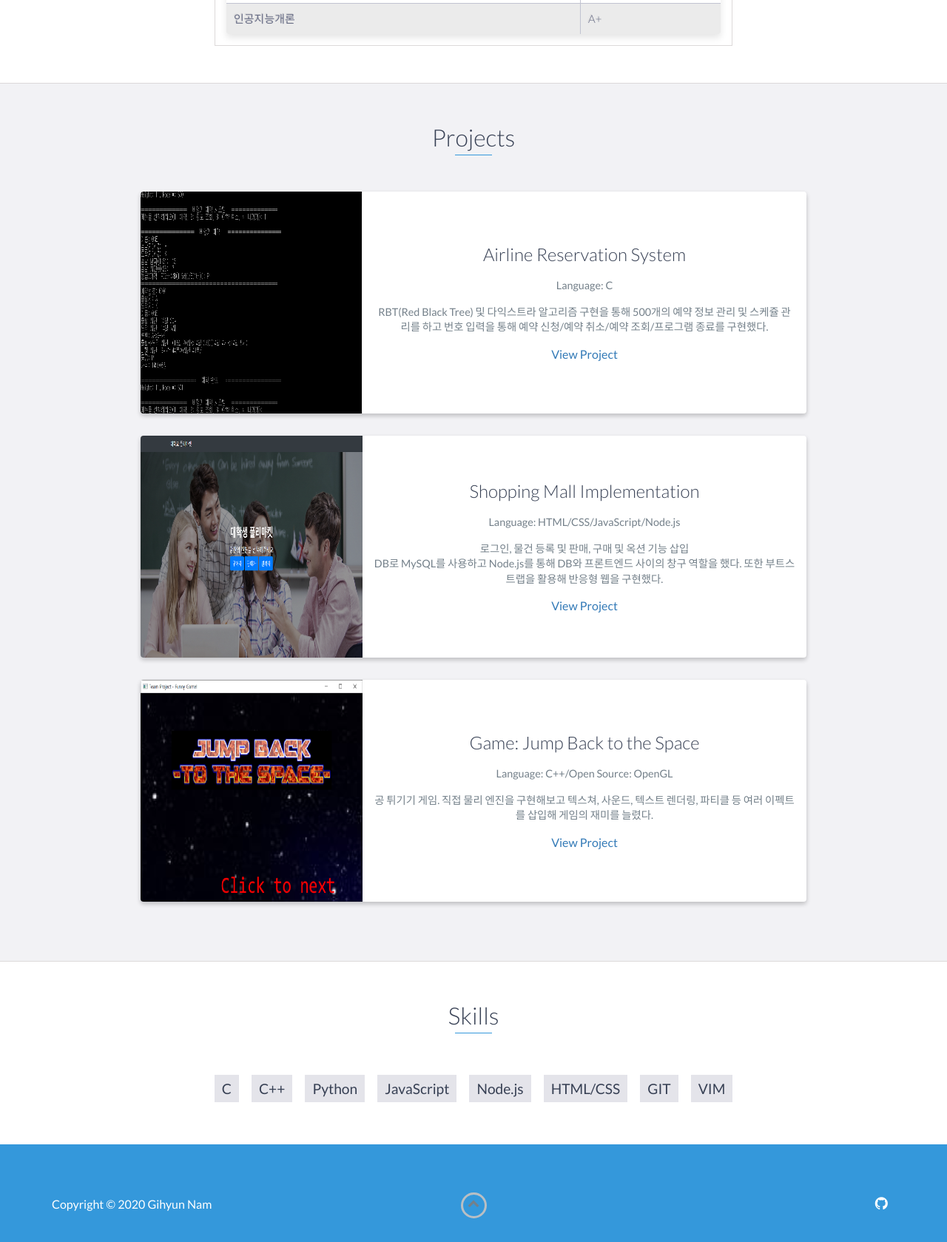
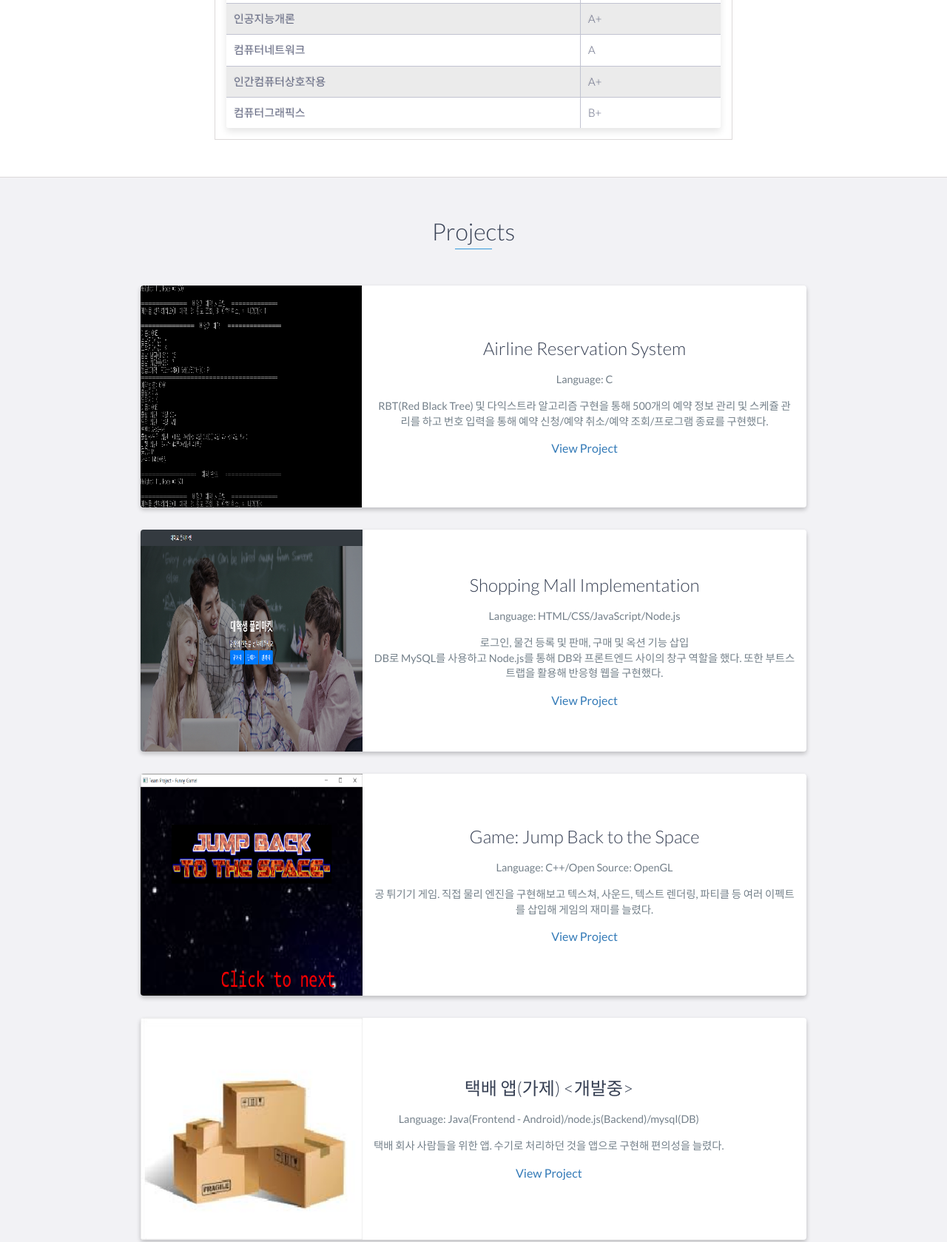
Before and after one commit to Factoriall/My-Web, a website: page index.html in a window 1280 px wide. Shown: the part 1940-3619 px from the top of the page at 74% size. Drawn offline with nearby package versions, Linux system fonts and the light colour scheme.

Commit message:
2020 fall update

```diff
--- a/index.html
+++ b/index.html
@@ -154,6 +154,18 @@
             <td class="text-left">인공지능개론</td>
             <td class="text-left">A+</td>
           </tr>
+          <tr>
+            <td class="text-left">컴퓨터네트워크</td>
+            <td class="text-left">A</td>
+          </tr>
+          <tr>
+            <td class="text-left">인간컴퓨터상호작용</td>
+            <td class="text-left">A+</td>
+          </tr>
+          <tr>
+            <td class="text-left">컴퓨터그래픽스</td>
+            <td class="text-left">B+</td>
+          </tr>
         </tbody>
       </table>
     </div>
@@ -219,6 +231,22 @@
           <!-- End .project-info -->
         </div>
         <!-- End .project -->
+        <div class="project shadow-large">
+          <div class="project-image">
+            <img src="images/delivery.png">
+          </div>
+          <!-- End .project-image -->
+          <div class="project-info">
+            <h3>택배 앱(가제) <개발중></h3>
+            <p>Language: Java(Frontend - Android)/node.js(Backend)/mysql(DB)</p>
+            <p>
+              택배 회사 사람들을 위한 앱. 수기로 처리하던 것을 앱으로 구현해 편의성을 늘렸다.
+            </p>
+            <a href="https://github.com/Factoriall/deliveryApp">View Project</a>
+          </div>
+          <!-- End .project-info -->
+        </div>
+        <!-- End .project -->
       </div>
     </div>
   </div>
@@ -230,6 +258,8 @@
       <li>C</li>
       <li>C++</li>
       <li>Python</li>
+      <li>Java</li>
+      <li>Android</li>
       <li>JavaScript</li>
       <li>Node.js</li>
       <li>HTML/CSS</li>
```
Also changed, not shown: images/delivery.png (added).
